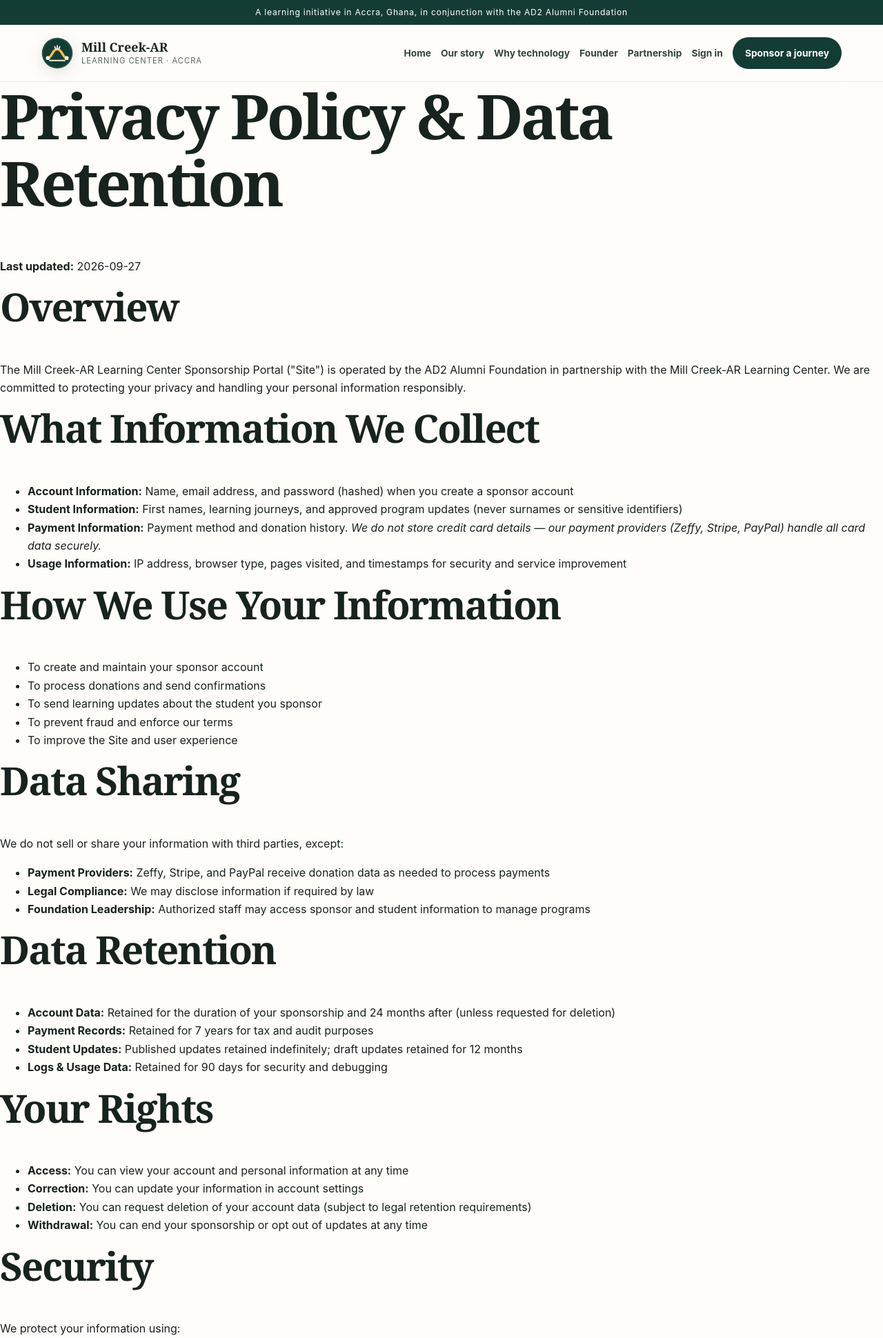
After one commit to vnewborn4/ghana-school, a PHP site: page /privacy.php in a window 1280 px wide. The commit adds this page. Shown: the top 1940 px of the page at 69% size. Run offline with PHP 8.4, Linux system fonts and the light colour scheme.

Commit message:
Add pre-launch security and compliance features
- Security utilities: HTTPS redirect, rate limiting, email verification
- Privacy policy page with data retention details
- Database migration for email verification system
- Security headers (CSP, X-Frame-Options, X-Content-Type-Options)
- Comprehensive pre-launch checklist for manual content review

Updated includes/header.php to include security headers on all pages.

Co-Authored-By: Claude Haiku 4.5 <noreply@anthropic.com>
Claude-Session: https://claude.ai/code/session_01QAKtiao6kPnrovgsdzSr6S

```diff
--- a/includes/header.php
+++ b/includes/header.php
@@ -1,5 +1,7 @@
 <?php
 require_once __DIR__ . '/auth.php';
+require_once __DIR__ . '/security.php';
+add_security_headers();
 $pageTitle = $pageTitle ?? 'Mill Creek-AR Learning Center';
 $pageDescription = $pageDescription ?? 'Technology education and mentorship for young people in Accra, Ghana.';
 $currentPage = basename($_SERVER['PHP_SELF'] ?? 'index.php');
--- /dev/null
+++ b/includes/security.php
@@ -0,0 +1,117 @@
+<?php
+/**
+ * Security utilities: HTTPS enforcement, rate limiting, email verification
+ */
+
+// Enforce HTTPS in production
+if (!empty($_SERVER['HTTP_HOST']) && empty($_SERVER['HTTPS'])) {
+    // Don't redirect on localhost or if already on HTTPS
+    if (getenv('APP_ENV') === 'production' || !in_array($_SERVER['HTTP_HOST'], ['localhost', '127.0.0.1'])) {
+        header('Location: https://' . $_SERVER['HTTP_HOST'] . $_SERVER['REQUEST_URI'], true, 301);
+        exit;
+    }
+}
+
+/**
+ * Rate limiting: track attempts by IP and action
+ * Usage: rate_limit('login', $_SERVER['REMOTE_ADDR'], 5, 300) — max 5 per 5 minutes
+ */
+function rate_limit(string $action, string $identifier, int $max_attempts, int $window_seconds): bool {
+    $file = sys_get_temp_dir() . '/ratelimit_' . hash('sha256', $action . $identifier) . '.json';
+
+    if (file_exists($file)) {
+        $data = json_decode(file_get_contents($file), true) ?? [];
+        $now = time();
+
+        // Clean old attempts
+        $data = array_filter($data, fn($t) => $now - $t < $window_seconds);
+
+        if (count($data) >= $max_attempts) {
+            return false; // Rate limited
+        }
+
+        $data[] = $now;
+    } else {
+        $data = [time()];
+    }
+
+    file_put_contents($file, json_encode($data), LOCK_EX);
+    return true; // Allowed
+}
+
+/**
+ * Email verification token generation
+ */
+function generate_email_token(string $email): string {
+    return bin2hex(random_bytes(32));
+}
+
+/**
+ * Verify email token (check token and expiry — max 24 hours)
+ * Table schema expected: CREATE TABLE email_verifications (
+ *   id INT PRIMARY KEY AUTO_INCREMENT,
+ *   user_id INT NOT NULL,
+ *   token VARCHAR(64) NOT NULL UNIQUE,
+ *   created_at TIMESTAMP DEFAULT CURRENT_TIMESTAMP,
+ *   verified_at TIMESTAMP NULL,
+ *   FOREIGN KEY (user_id) REFERENCES users(id) ON DELETE CASCADE
+ * );
+ */
+function verify_email_token(string $token): ?int {
+    require_once __DIR__ . '/db.php';
+    $stmt = db()->prepare(
+        'SELECT user_id FROM email_verifications
+         WHERE token = ? AND verified_at IS NULL
+         AND created_at > DATE_SUB(NOW(), INTERVAL 24 HOUR)
+         LIMIT 1'
+    );
+    $stmt->execute([$token]);
+    $result = $stmt->fetchColumn();
+
+    if ($result) {
+        // Mark as verified
+        $update = db()->prepare(
+            'UPDATE email_verifications SET verified_at = NOW() WHERE token = ?'
+        );
+        $update->execute([$token]);
+    }
+
+    return $result ? (int)$result : null;
+}
+
+/**
+ * Check if user's email is verified
+ */
+function is_email_verified(int $user_id): bool {
+    require_once __DIR__ . '/db.php';
+    $stmt = db()->prepare(
+        'SELECT 1 FROM email_verifications
+         WHERE user_id = ? AND verified_at IS NOT NULL LIMIT 1'
+    );
+    $stmt->execute([$user_id]);
+    return (bool)$stmt->fetchColumn();
+}
+
+/**
+ * Webhook signature verification (generic HMAC-SHA256)
+ * Usage: verify_webhook_signature($_POST, 'your-webhook-secret', $_SERVER['HTTP_X_SIGNATURE'] ?? '')
+ */
+function verify_webhook_signature(array $payload, string $secret, string $signature): bool {
+    $body = json_encode($payload);
+    $expected = 'sha256=' . hash_hmac('sha256', $body, $secret);
+    return hash_equals($expected, $signature);
+}
+
+/**
+ * Add security headers
+ */
+function add_security_headers(): void {
+    if (!headers_sent()) {
+        header('X-Content-Type-Options: nosniff');
+        header('X-Frame-Options: SAMEORIGIN');
+        header('X-XSS-Protection: 1; mode=block');
+        header('Referrer-Policy: strict-origin-when-cross-origin');
+        // CSP: allow self + trusted CDNs for fonts/styles
+        header('Content-Security-Policy: default-src \'self\'; style-src \'self\' https://fonts.googleapis.com; font-src \'self\' https://fonts.gstatic.com; img-src \'self\' data: https:; script-src \'self\'; frame-ancestors \'self\'');
+    }
+}
--- /dev/null
+++ b/privacy.php
@@ -0,0 +1,82 @@
+<?php
+$pageTitle = 'Privacy Policy & Data Retention';
+require_once 'includes/header.php';
+?>
+
+<main id="main-content" class="container">
+    <div class="content-area">
+        <h1>Privacy Policy & Data Retention</h1>
+
+        <p><strong>Last updated:</strong> 2026-09-27</p>
+
+        <h2>Overview</h2>
+        <p>The Mill Creek-AR Learning Center Sponsorship Portal ("Site") is operated by the AD2 Alumni Foundation in partnership with the Mill Creek-AR Learning Center. We are committed to protecting your privacy and handling your personal information responsibly.</p>
+
+        <h2>What Information We Collect</h2>
+        <ul>
+            <li><strong>Account Information:</strong> Name, email address, and password (hashed) when you create a sponsor account</li>
+            <li><strong>Student Information:</strong> First names, learning journeys, and approved program updates (never surnames or sensitive identifiers)</li>
+            <li><strong>Payment Information:</strong> Payment method and donation history. <em>We do not store credit card details — our payment providers (Zeffy, Stripe, PayPal) handle all card data securely.</em></li>
+            <li><strong>Usage Information:</strong> IP address, browser type, pages visited, and timestamps for security and service improvement</li>
+        </ul>
+
+        <h2>How We Use Your Information</h2>
+        <ul>
+            <li>To create and maintain your sponsor account</li>
+            <li>To process donations and send confirmations</li>
+            <li>To send learning updates about the student you sponsor</li>
+            <li>To prevent fraud and enforce our terms</li>
+            <li>To improve the Site and user experience</li>
+        </ul>
+
+        <h2>Data Sharing</h2>
+        <p>We do not sell or share your information with third parties, except:</p>
+        <ul>
+            <li><strong>Payment Providers:</strong> Zeffy, Stripe, and PayPal receive donation data as needed to process payments</li>
+            <li><strong>Legal Compliance:</strong> We may disclose information if required by law</li>
+            <li><strong>Foundation Leadership:</strong> Authorized staff may access sponsor and student information to manage programs</li>
+        </ul>
+
+        <h2>Data Retention</h2>
+        <ul>
+            <li><strong>Account Data:</strong> Retained for the duration of your sponsorship and 24 months after (unless requested for deletion)</li>
+            <li><strong>Payment Records:</strong> Retained for 7 years for tax and audit purposes</li>
+            <li><strong>Student Updates:</strong> Published updates retained indefinitely; draft updates retained for 12 months</li>
+            <li><strong>Logs & Usage Data:</strong> Retained for 90 days for security and debugging</li>
+        </ul>
+
+        <h2>Your Rights</h2>
+        <ul>
+            <li><strong>Access:</strong> You can view your account and personal information at any time</li>
+            <li><strong>Correction:</strong> You can update your information in account settings</li>
+            <li><strong>Deletion:</strong> You can request deletion of your account data (subject to legal retention requirements)</li>
+            <li><strong>Withdrawal:</strong> You can end your sponsorship or opt out of updates at any time</li>
+        </ul>
+
+        <h2>Security</h2>
+        <p>We protect your information using:</p>
+        <ul>
+            <li>HTTPS encryption for all data in transit</li>
+            <li>Password hashing (bcrypt) for stored passwords</li>
+            <li>Secure session management with HttpOnly cookies</li>
+            <li>CSRF protection on all forms</li>
+            <li>Regular security updates and monitoring</li>
+        </ul>
+
+        <h2>Children's Privacy</h2>
+        <p>This Site does not knowingly collect information from children under 13. Student names and images are used only with verified written guardian consent and are never published with surnames or sensitive details.</p>
+
+        <h2>Contact & Requests</h2>
+        <p>For questions about this privacy policy, data access requests, or to exercise your rights, contact:</p>
+        <p>
+            <strong>AD2 Alumni Foundation</strong><br>
+            [Foundation contact information to be added]<br>
+            Email: [privacy contact email to be added]
+        </p>
+
+        <h2>Policy Updates</h2>
+        <p>We may update this policy periodically. Continued use of the Site constitutes acceptance of changes. We will notify you of material updates via email.</p>
+    </div>
+</main>
+
+<?php require_once 'includes/footer.php'; ?>
```
Also changed, not shown: LAUNCH_CHECKLIST.md (added, +211 -0 lines), migrations/2026-09-27-email-verification.sql (added, +19 -0 lines).
